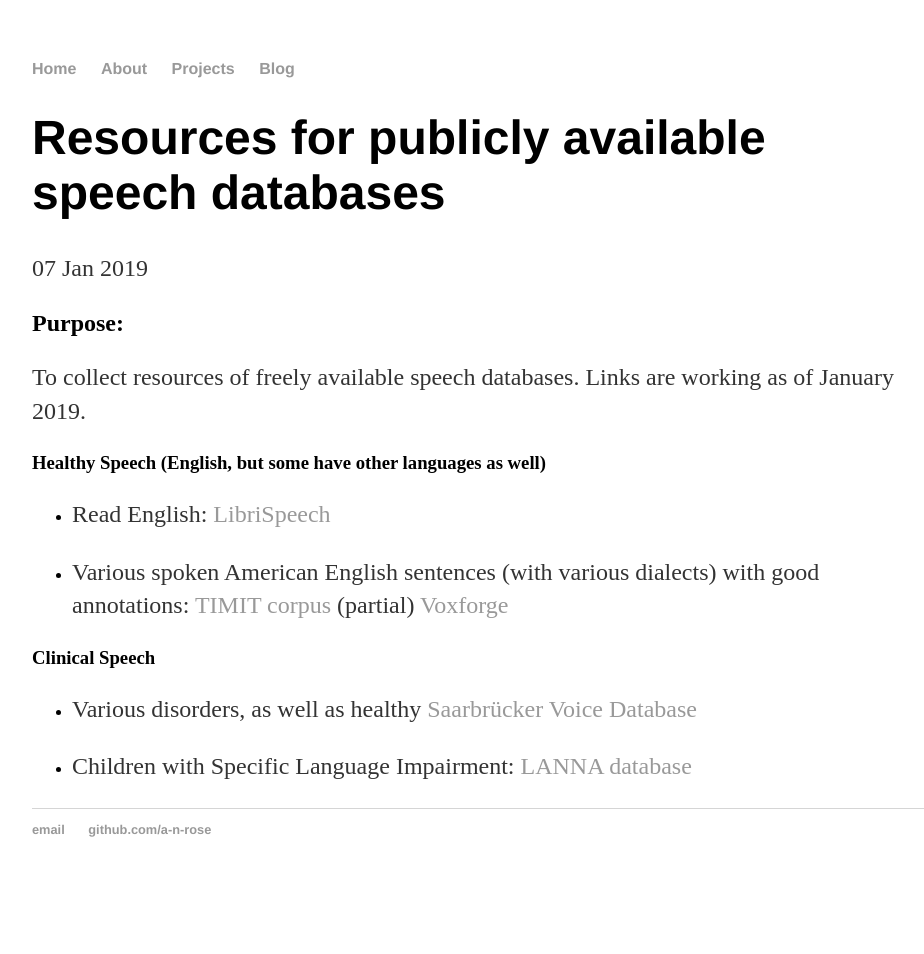
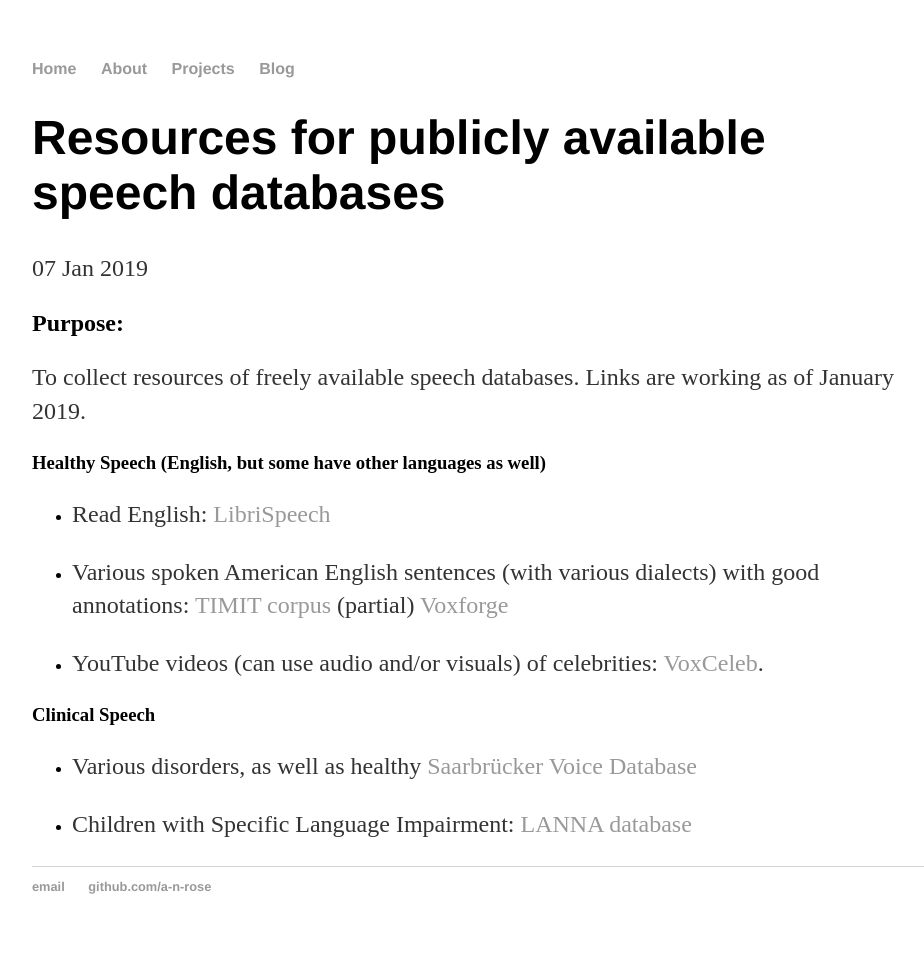
Before and after one commit to a-n-rose/a-n-rose.github.io, a Jekyll site: the page built from _posts/2019-01-07-resources-publicly-available-speech-databases.md, in a window 1280 px wide. Shown: the whole page, without its empty margins (160-1084 px from the left). Built offline with Jekyll 4.4.1, drawn with Linux system fonts in a browser that asks for light colours; before the commit the page ends 900 px from its top, so only the background shows below that.

Commit message:
added VoxCeleb

```diff
--- a/_posts/2019-01-07-resources-publicly-available-speech-databases.md
+++ b/_posts/2019-01-07-resources-publicly-available-speech-databases.md
@@ -15,6 +15,8 @@
 * Various spoken American English sentences (with various dialects) with good annotations: <a href="">TIMIT corpus</a> (partial)
 <a href="http://voxforge.org/home/downloads">Voxforge</a>
 
+* YouTube videos (can use audio and/or visuals) of celebrities: <a href="http://www.robots.ox.ac.uk/~vgg/data/voxceleb/">VoxCeleb</a>.
+
 ### Clinical Speech
 
 * Various disorders, as well as healthy <a href="http://www.stimmdatenbank.coli.uni-saarland.de/index.php4#target">Saarbrücker Voice Database</a>
```
